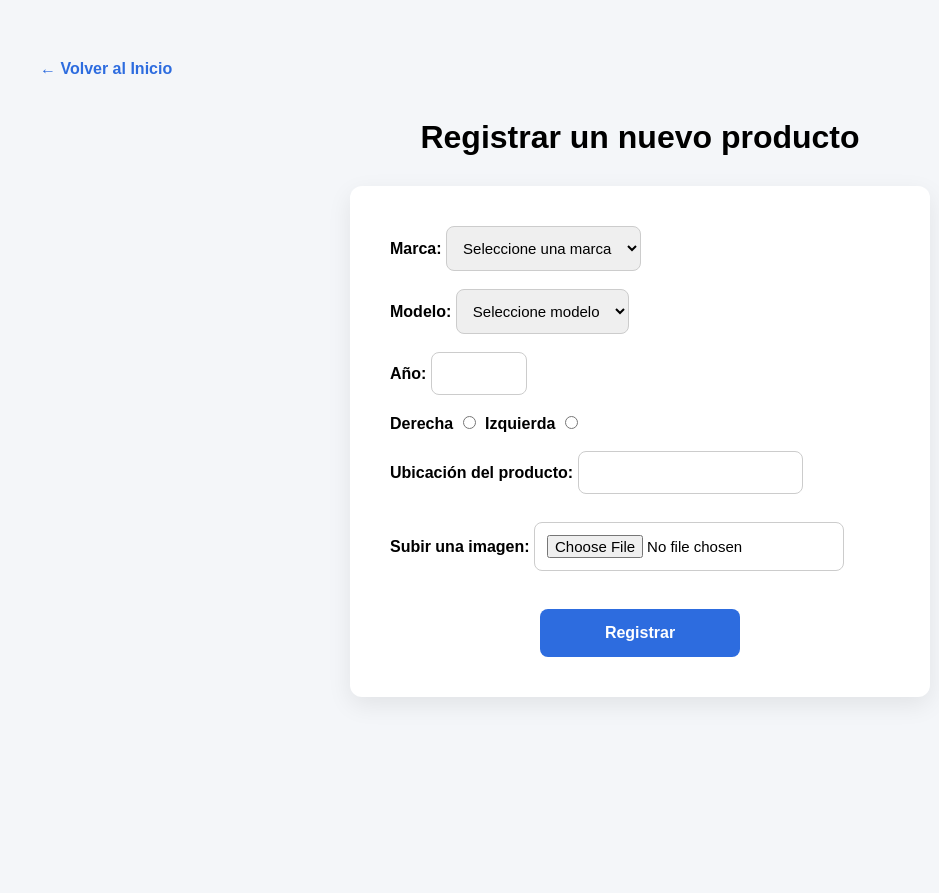
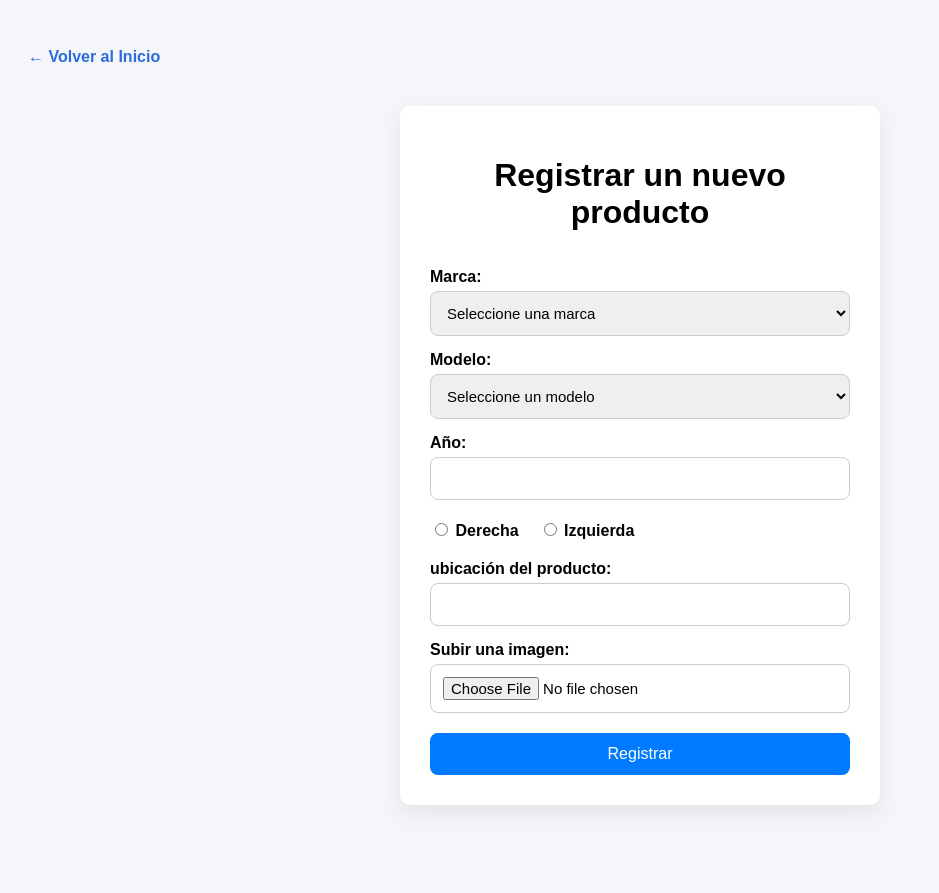
Before and after one commit to bayonabyte/Automotive-Headlight-Inventory-Management-System, a Flask app: page /registrar in a window 1280 px wide. Shown: the whole page, without its empty margins (0-939 px from the left). Before the commit the page ends 700 px from the top, so only its background shows below. Run offline with Flask 3, Linux system fonts and the light colour scheme.

Commit message:
Responsive

```diff
--- a/static/style_modificar.css
+++ b/static/style_modificar.css
@@ -96,11 +96,7 @@ tr:hover {
     background-color: #1e8449;
 }
 
-.top_bar_back {
-    padding: 20px 40px;
-}
-
-.top_bar_back a {
+.back a {
     text-decoration: none;
     font-weight: bold;
     color: #2d6cdf;
--- a/static/style_registrar.css
+++ b/static/style_registrar.css
@@ -1,89 +1,65 @@
 body {
     font-family: Arial, sans-serif;
     background-color: #f4f6f9;
-    margin: 0;
-    padding: 40px 0;
+    padding: 40px 20px;
 }
 
-.top_bar {
-    padding: 20px 40px;
+h1 {
+ text-align: center;
 }
 
-.top_bar a {
-    text-decoration: none;
-    font-weight: bold;
-    color: #2d6cdf;
+.registrar-container {
+    max-width: 420px;
+    margin: 40px auto;
+    padding: 30px;
+    background: white;
+    border-radius: 10px;
+    box-shadow: 0 8px 25px rgba(0, 0, 0, 0.08);
 }
 
 form {
-    background: white;
-    width: 500px;
-    margin: auto;
-    padding: 40px;
-    border-radius: 12px;
-    box-shadow: 0 8px 25px rgba(0,0,0,0.08);
-}
-
-h1 {
-    text-align: center;
-    margin-bottom: 30px;
+    display: flex;
+    flex-direction: column;
 }
 
 label {
-    margin-bottom: 8px;
-    font-weight: bold;
+    margin-top: 15px;
+    margin-bottom: 5px;
+    font-weight: 600;
 }
 
 input,
 select {
+    width: 100%;
     padding: 12px;
     border-radius: 8px;
     border: 1px solid #ccc;
     font-size: 15px;
-    outline: none;
-    transition: 0.2s;
-}
-
-input:focus,
-select:focus {
-    border-color: #2d6cdf;
-    box-shadow: 0 0 0 3px rgba(45,108,223,0.1);
-}
-
-
-input[type="radio"] {
-    margin-right: 5px;
-}
-
-form div:nth-child(5) {
-    flex-direction: row;
-    align-items: center;
-    gap: 15px;
+    box-sizing: border-box;
 }
 
 button {
-    display: block;
-    width: 200px;
-    margin: 20px auto 0;
-    padding: 15px;
+    margin-top: 20px;
+    padding: 12px;
+    border-radius: 8px;
     border: none;
-    border-radius: 8px;
-    background-color: #2d6cdf;
+    background-color: #007bff;
     color: white;
     font-size: 16px;
-    font-weight: bold;
     cursor: pointer;
-    transition: 0.2s;
+}
+.radio-group {
+    display: flex;
+    gap: 20px;
+    margin-top: 5px;
 }
 
-button:hover {
-    background-color: #1f4fbf;
-    transform: translateY(-2px);
+input[type="radio"] {
+    width: auto;
 }
 
-
 .success {
-    width: 500px;
+    max-width: 420px;
     margin: 0 auto 20px auto;
     background: #d4edda;
     color: #155724;
@@ -93,7 +69,7 @@ button:hover {
 }
 
 .error {
-    width: 500px;
+    max-width: 420px;
     margin: 0 auto 20px auto;
     background: #f8d7da;
     color: #721c24;
@@ -102,6 +78,8 @@ button:hover {
     text-align: center;
 }
 
-#imagen {
-    margin-top: 10px;
+.back a {
+    text-decoration: none;
+    font-weight: bold;
+    color: #2d6cdf;
 }
--- a/templates/buscar.html
+++ b/templates/buscar.html
@@ -7,10 +7,6 @@
     <link rel="stylesheet" href="../static/style_buscar.css" />
 </head>
 <body>
-    <div class="top_bar">
-        <a href="index">← Volver al Inicio</a>
-    </div>
-
     <div class="buscar_container">
 
         <h1>Buscar un producto</h1>
--- a/templates/editar.html
+++ b/templates/editar.html
@@ -7,9 +7,11 @@
     <link rel="stylesheet" href="../static/style_editar.css" />
 </head>
 <body>
-<div class="top_bar">
+
+<div class="back">
     <a href="index">← Volver al Inicio</a>
 </div>
+
 <h1>Modificar Producto</h1>
 
 <form method="post">
--- a/templates/registrar.html
+++ b/templates/registrar.html
@@ -7,21 +7,22 @@
     <link rel="stylesheet" href="../static/style_registrar.css" />
 </head>
 <body>
-    <div class="top_bar">
+    <div class="back">
         <a href="index">← Volver al Inicio</a>
     </div>
+    <div class="registrar-container">
         <h1>Registrar un nuevo producto</h1>
-
         {% if codigo %}
-        <p class="success">Producto registrado con código: {{ codigo }}</p>
+            <p class="success">Producto registrado con código:<br>
+                {{ codigo }}
+            </p>
         {% endif %}
-
         {% if error %}
             <p class="error">{{ error }}</p>
         {% endif %}
 
         <form method="post" enctype="multipart/form-data">
-        <div>
+
             <label for="marca">Marca:</label>
             <select name="marca" id="marca" required>
                 <option value="">Seleccione una marca</option>
@@ -29,13 +30,35 @@
                     <option value="{{ marca }}">{{ marca }}</option>
                 {% endfor %}
             </select>
-        </div>
-        <br>
-        <div>
+
             <label for="modelo">Modelo:</label>
             <select id="modelo" name="modelo" required>
-                <option value="">Seleccione modelo</option>
+                <option value="">Seleccione un modelo</option>
             </select>
+
+            <label for="anio">Año:</label>
+            <input type="number" id="anio" name="anio" min="2000" max="{{ anio_actual }}" required>
+
+            <div class="radio-group">
+                <label>
+                    <input type="radio" name="lado" value="DER" required> Derecha
+                </label>
+                <label>
+                    <input type="radio" name="lado" value="IZQ"> Izquierda
+                </label>
+            </div>
+
+            <label for="ubicacion">ubicación del producto:</label>
+            <input type="text" id="ubicacion" name="ubicacion" required>
+
+            <label for="imagen">Subir una imagen:</label>
+            <input type="file" id="imagen" name="imagen" accept="image/*" required>
+
+            <button type="submit">Registrar</button>
+        </form>
+
+    </div>
+
     <script>
         const modelos = {{ modelos | tojson }};
         const marcaSelect = document.getElementById("marca");
@@ -56,31 +79,7 @@
             }
         });
     </script>
-        </div>
-        <br>
-        <div>
-            <label for="anio">Año:</label>
-            <input type="number" id="anio" name="anio" min="2000" max="{{ anio_actual }}" required>
-        </div>
-        <br>
-        <div>
-            <label for="lado_der">Derecha</label>
-            <input type="radio" id="lado_der" name="lado" value="DER" required>
-            <label for="lado_izq">Izquierda</label>
-            <input type="radio" id="lado_izq" name="lado" value="IZQ" required>
-        </div>
-        <br>
-        <div>
-            <label for="ubicacion">Ubicación del producto:</label>
-            <input type="text" id="ubicacion" name="ubicacion" required>
-        </div>
-        <br>
-        <div class="imagen">
-            <label for="imagen">Subir una imagen:</label>
-            <input type="file" id="imagen" name="imagen" accept="image/*" required>
-        </div>
-        <br>
-        <button type="submit">Registrar</button>
-    </form>
+
+
 </body>
 </html>
```
Also changed, not shown: static/style_buscar.css (+6 -11 lines), static/style_editar.css (+6 -11 lines), static/style_eliminar.css (+6 -10 lines), templates/eliminar.html (+5 -4 lines), templates/modificar.html (+4 -4 lines). Lines whose indentation alone changed are shown as unchanged.
